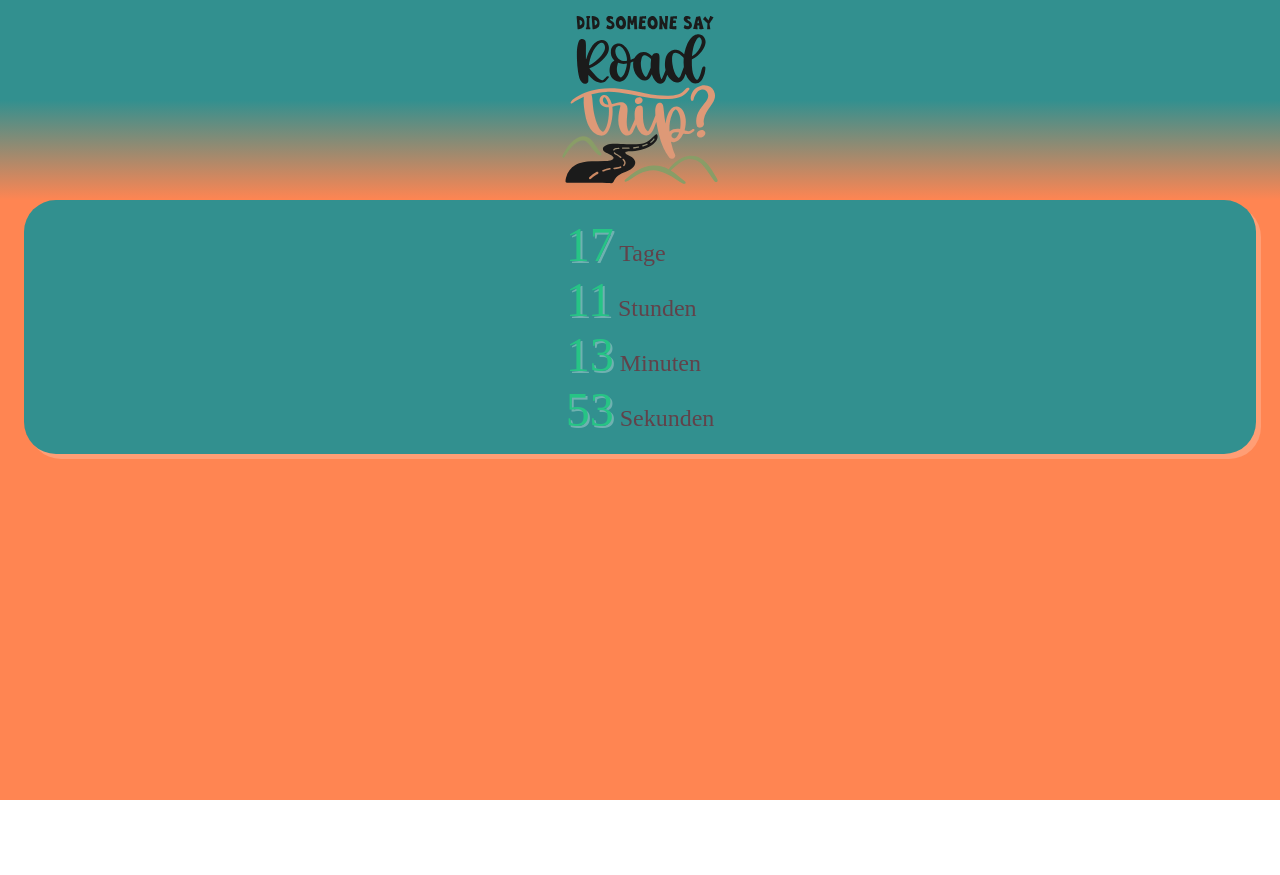
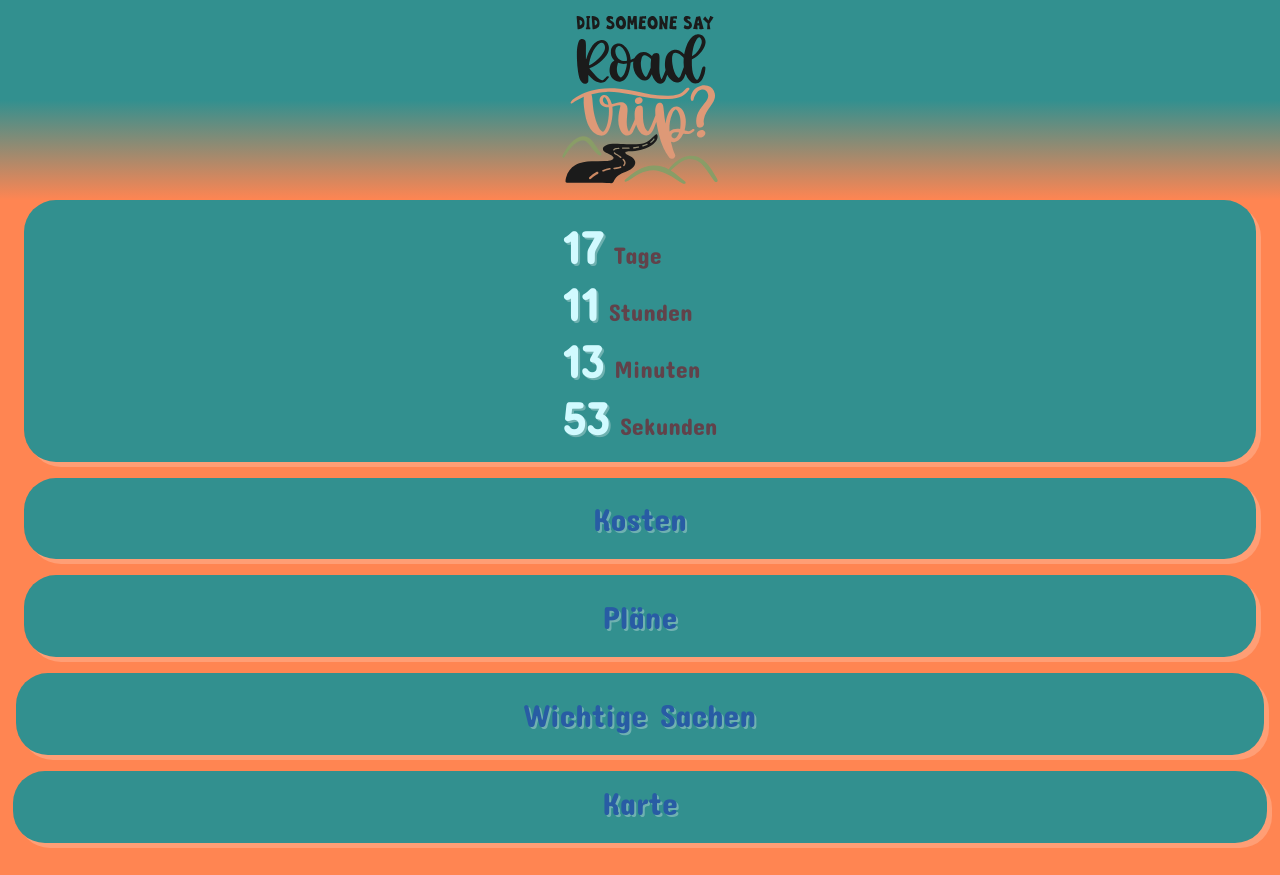
Before and after one commit to ITegs/plan-trip, a React (Create React App) app: page / in a window 1280 px wide. Before the commit the page ends 800 px from the top, so only its background shows below. Built offline with nearby package versions, Linux system fonts and the light colour scheme.

Commit message:
:sparkles: expand cards

```diff
--- a/src/App.css
+++ b/src/App.css
@@ -1,14 +1,18 @@
+@import url("https://fonts.googleapis.com/css2?family=Concert+One&display=swap");
+
 :root {
   --bg: #ff8552;
   --text: #61424a;
   --accent1: #32908f;
-  --accent2: #26c485;
+  --accent2: #d1faff;
+  --title: #285ca4;
 }
 
 .App {
   text-align: center;
   background-color: var(--bg);
   min-height: 100vh;
+  padding-bottom: 2em;
 }
 
 .roadtrip-img {
--- a/src/App.tsx
+++ b/src/App.tsx
@@ -1,8 +1,12 @@
 import React from "react";
 import "./App.css";
+import List from "./components/List";
 import Timer from "./components/Timer";
+import Map from "./components/Map";
+import Cost from "./components/Cost";
 
 import roadtrip from "./roadtrip.svg";
+import Plans from "./components/Plans";
 
 function App() {
   return (
@@ -11,6 +15,10 @@ function App() {
         <img src={roadtrip} />
       </div>
       <Timer />
+      <Cost />
+      <Plans />
+      <List />
+      <Map />
     </div>
   );
 }
--- a/src/components/Cost.css
+++ b/src/components/Cost.css
@@ -1,7 +1,7 @@
 .costContainer {
   font-family: "Concert One", cursive;
   background-color: var(--accent1);
-  min-height: 20vh;
+  min-height: 10vh;
 
   margin-inline: 1.5em;
   margin-top: 1em;
--- a/src/components/Cost.tsx
+++ b/src/components/Cost.tsx
@@ -2,6 +2,8 @@ import React, { useEffect, useState } from "react";
 import "./Cost.css";
 
 export default function Cost() {
+  const [expand, setExpand] = useState(false);
+
   const [liste, setListe] = useState([]);
 
   const getData = () => {
@@ -27,7 +29,10 @@ export default function Cost() {
 
   return (
     <div className="costContainer">
-      <div className="title">Kosten</div>
+      <div className="title" onClick={() => setExpand(!expand)}>
+        Kosten
+      </div>
+      {expand && (
         <ul className="list">
           <li className="costItem">
             Anna: <u>{liste[0]}€</u>
@@ -42,6 +47,7 @@ export default function Cost() {
             Jojo: <u>{liste[3]}€</u>
           </li>
         </ul>
+      )}
     </div>
   );
 }
--- a/src/components/List.css
+++ b/src/components/List.css
@@ -1,7 +1,7 @@
 .listContainer {
   font-family: "Concert One", cursive;
   background-color: var(--accent1);
-  min-height: 20vh;
+  /* min-height: 20vh; */
 
   margin-inline: 1em;
   margin-top: 1em;
@@ -13,7 +13,7 @@
 .title {
   font-size: 2em;
   padding-top: 0.7em;
-  padding-bottom: 0.3em;
+  padding-bottom: 0.7em;
   color: var(--title);
   text-shadow: 2px 2px rgba(255, 255, 255, 0.3);
 }
--- a/src/components/List.tsx
+++ b/src/components/List.tsx
@@ -2,6 +2,8 @@ import React, { useEffect, useState } from "react";
 import "./List.css";
 
 export default function List() {
+  const [expand, setExpand] = useState(false);
+
   const [liste, setListe] = useState([]);
 
   const getData = () => {
@@ -27,7 +29,10 @@ export default function List() {
 
   return (
     <div className="listContainer">
-      <div className="title">Wichtige Sachen</div>
+      <div className="title" onClick={() => setExpand(!expand)}>
+        Wichtige Sachen
+      </div>
+      {expand && (
         <ul className="list">
           {liste.map((l) => (
             <li key={l} className="item">
@@ -36,6 +41,7 @@ export default function List() {
             </li>
           ))}
         </ul>
+      )}
     </div>
   );
 }
--- a/src/components/Map.css
+++ b/src/components/Map.css
@@ -1,6 +1,6 @@
 .mapContainer {
   background-color: var(--accent1);
-  min-height: 20vh;
+  /* min-height: 20vh; */
 
   margin-inline: 0.8em;
   margin-top: 1em;
--- a/src/components/Map.tsx
+++ b/src/components/Map.tsx
@@ -1,14 +1,18 @@
-import React from "react";
+import React, { useState } from "react";
 import "./Map.css";
 
 export default function Map() {
+  const [expand, setExpand] = useState(false);
+
   return (
     <div className="mapContainer">
-      <p>Karte</p>
-      <iframe
-        src="https://www.google.com/maps/embed?pb=!1m40!1m12!1m3!1d10203537.04719872!2d-0.39313681901719033!3d51.364496682978604!2m3!1f0!2f0!3f0!3m2!1i1024!2i768!4f13.1!4m25!3e0!4m5!1s0x479d8c219a91bd33%3A0x41d25a40937a060!2sTegernsee!3m2!1d47.7131524!2d11.758016!4m5!1s0x47c5f172d496085d%3A0xbc554bec4a318ea7!2sWijk%20aan%20Zee%2C%20Niederlande!3m2!1d52.4916911!2d4.593325!4m5!1s0x464b20a619e30ce9%3A0xdde847ab4e4ae9d1!2sEsbjerg%2C%20D%C3%A4nemark!3m2!1d55.476465999999995!2d8.459405!4m5!1s0x4652533c5c803d23%3A0x4dd7edde69467b8!2sKopenhagen%2C%20D%C3%A4nemark!3m2!1d55.676096799999996!2d12.5683372!5e0!3m2!1sde!2sde!4v1659035943432!5m2!1sde!2sde"
-        loading="lazy"
-      ></iframe>
+      <p onClick={() => setExpand(!expand)}>Karte</p>
+      {expand && (
+        <iframe
+          src="https://www.google.com/maps/embed?pb=!1m40!1m12!1m3!1d10203537.04719872!2d-0.39313681901719033!3d51.364496682978604!2m3!1f0!2f0!3f0!3m2!1i1024!2i768!4f13.1!4m25!3e0!4m5!1s0x479d8c219a91bd33%3A0x41d25a40937a060!2sTegernsee!3m2!1d47.7131524!2d11.758016!4m5!1s0x47c5f172d496085d%3A0xbc554bec4a318ea7!2sWijk%20aan%20Zee%2C%20Niederlande!3m2!1d52.4916911!2d4.593325!4m5!1s0x464b20a619e30ce9%3A0xdde847ab4e4ae9d1!2sEsbjerg%2C%20D%C3%A4nemark!3m2!1d55.476465999999995!2d8.459405!4m5!1s0x4652533c5c803d23%3A0x4dd7edde69467b8!2sKopenhagen%2C%20D%C3%A4nemark!3m2!1d55.676096799999996!2d12.5683372!5e0!3m2!1sde!2sde!4v1659035943432!5m2!1sde!2sde"
+          loading="lazy"
+        ></iframe>
+      )}
     </div>
   );
 }
--- a/src/components/Plans.tsx
+++ b/src/components/Plans.tsx
@@ -1,6 +1,8 @@
 import React, { useEffect, useState } from "react";
 
 export default function Plans() {
+  const [expand, setExpand] = useState(false);
+
   const [liste, setListe] = useState([]);
 
   const getData = () => {
@@ -26,7 +28,10 @@ export default function Plans() {
 
   return (
     <div className="costContainer">
-      <div className="title">Pläne</div>
+      <div className="title" onClick={() => setExpand(!expand)}>
+        Pläne
+      </div>
+      {expand && (
         <ul className="list">
           {liste.map((l) => (
             <li key={l} className="item">
@@ -34,6 +39,7 @@ export default function Plans() {
             </li>
           ))}
         </ul>
+      )}
     </div>
   );
 }
```
Lines whose indentation alone changed are shown as unchanged.
